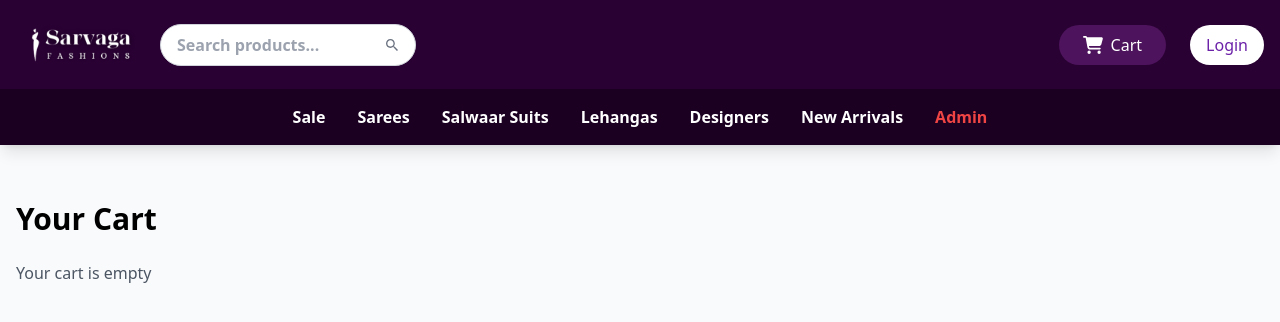
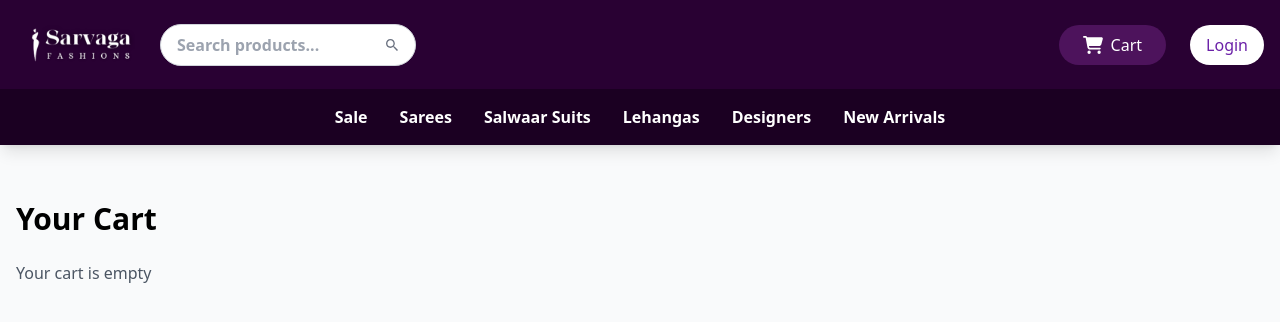
Before and after one commit to iamabhishekagarwal/sarvaga, a React (Vite) app: page /cart in a window 1280 px wide. Shown: the top 322 px of the page. Built offline with nearby package versions, Linux system fonts and the light colour scheme.

Commit message:
Admin auth

```diff
--- a/src/components/Navbar.jsx
+++ b/src/components/Navbar.jsx
@@ -1,94 +1,155 @@
-import React, { useState } from 'react';
-import Logo2 from '../assets/logo2.png';
+import React, { useState } from "react";
+import Logo2 from "../assets/logo2.png";
 import { IoMdSearch } from "react-icons/io";
 import { FaCartShopping } from "react-icons/fa6";
 import { useAuth0 } from "@auth0/auth0-react";
 
 const Navbar = () => {
   const { loginWithRedirect, logout, user, isAuthenticated } = useAuth0();
-    console.log("Current user", user);
-
-    const [isDropdownOpen, setIsDropdownOpen] = useState(false);
-
-    const handleMouseEnter = () => {
-        setIsDropdownOpen(true);
-    };
-
-    const handleMouseLeave = () => {
-        setIsDropdownOpen(false);
-    };
-
+  async function login() {
+    loginWithRedirect();
+    if (isAuthenticated) {
+      const { res } = await fetch("http://localhost:5172/admin/signin");
+      console.log(res);
+      if (res.isAdmin) {
+        setIsAdmin(true);
+      }
+    } else {
+      console.log(isAuthenticated);
+    }
+  }
+  const [isAdmin, setIsAdmin] = useState(false);
   return (
-        <div className="shadow-lg z-50 relative">
+    <div className="shadow-lg">
       <header className="bg-[#290133] text-white">
         <nav className="container mx-auto p-4 flex justify-between items-center">
           <div className="flex items-center gap-4">
             <a href="/" target="_self">
-                            <img src={Logo2} alt="Logo2" className='w-32 h-auto' />
+              <img src={Logo2} alt="Logo2" className="w-32 h-auto" />
             </a>
-                        <div className='relative hidden lg:block'>
+            <div className="relative hidden lg:block">
               <input
-                                type='text'
-                                placeholder='Search products...'
-                                className='py-2 w-64 transition-all duration-300 rounded-full border border-gray-300 px-4 text-start font-semibold focus:outline-none focus:border-purple-500'
+                type="text"
+                placeholder="Search products..."
+                className="py-2 w-64 transition-all duration-300 rounded-full border border-gray-300 px-4 text-start font-semibold focus:outline-none focus:border-purple-500"
               />
-                            <IoMdSearch className='text-gray-500 absolute top-1/2 -translate-y-1/2 right-4' />
+              <IoMdSearch className="text-gray-500 absolute top-1/2 -translate-y-1/2 right-4" />
             </div>
           </div>
           <div className="flex items-center gap-6">
-                        <button className='bg-[#4D135C] hover:bg-[#7E408D] transition-all duration-200 text-white py-2 px-6 rounded-full flex items-center gap-2'>
+            <button className="bg-[#4D135C] hover:bg-[#7E408D] transition-all duration-200 text-white py-2 px-6 rounded-full flex items-center gap-2">
               <FaCartShopping className="text-xl" />
               <span className="hidden md:inline">Cart</span>
             </button>
             {isAuthenticated ? (
               <div className="flex items-center gap-4">
-                                <img src={user.picture} alt={user.name} className="w-10 h-10 rounded-full border-2 border-white" />
+                <img
+                  src={user.picture}
+                  alt={user.name}
+                  className="w-10 h-10 rounded-full border-2 border-white"
+                />
                 <div className="text-right">
                   <h3 className="text-sm font-semibold">{user.name}</h3>
-                                    <button onClick={() => logout({ logoutParams: { returnTo: window.location.origin } })}
-                                        className="text-xs text-white hover:text-red-400">
+                  <button
+                    onClick={() =>
+                      logout({
+                        logoutParams: { returnTo: window.location.origin },
+                      })
+                    }
+                    className="text-xs text-white hover:text-red-400"
+                  >
                     Log Out
                   </button>
                 </div>
               </div>
             ) : (
-                            <button onClick={loginWithRedirect}
-                                className="bg-white text-purple-800 py-2 px-4 rounded-full transition-all duration-300 hover:bg-purple-700 hover:text-white">
+              <button
+                onClick={() => {
+                  login;
+                }}
+                className="bg-white text-purple-800 py-2 px-4 rounded-full transition-all duration-300 hover:bg-purple-700 hover:text-white"
+              >
                 Login
               </button>
             )}
           </div>
         </nav>
       </header>
-            <div className="bg-[#1B0022] relative z-50">
+      <div className="bg-[#1B0022]">
         <div className="container mx-auto">
           <ul className="flex justify-center items-center gap-8 py-4">
-                        <li><a href="/sale" target="_self" className="font-semibold text-white hover:text-purple-500">Sale</a></li>
-                        <li><a href="/sarees" target="_self" className="font-semibold text-white hover:text-purple-500">Sarees</a></li>
-                        <li><a href="/salwaar-suits" target="_self" className="font-semibold text-white hover:text-purple-500">Salwaar Suits</a></li>
-                        <li><a href="/lehangas" target="_self" className="font-semibold text-white hover:text-purple-500">Lehangas</a></li>
-                        <li><a href="/designers" target="_self" className="font-semibold text-white hover:text-purple-500">Designers</a></li>
-                        <li><a href="/newArrivals" target="_self" className="font-semibold text-white hover:text-purple-500">New Arrivals</a></li>
-                        <li
-                            className="relative group"
+            <li>
+              <a
+                href="/sale"
+                target="_self"
+                className="font-semibold text-white hover:text-purple-500"
               >
-                            <a href="/admin" target="_self" className="font-semibold text-red-500 hover:text-purple-500">Admin</a>
-                            <div className="relative">
-                                <ul
-                                    className="absolute left-0 mt-2 w-48 bg-white shadow-lg rounded-md py-2 z-50 opacity-0 group-hover:opacity-100 transition-opacity duration-300"
+                Sale
+              </a>
+            </li>
+            <li>
+              <a
+                href="/sarees"
+                target="_self"
+                className="font-semibold text-white hover:text-purple-500"
               >
-                                    <li><a href="/admin/editItems" target="_self" className="block px-4 py-2 text-gray-800 hover:bg-gray-200">Edit Items</a></li>
-                                    <li><a href="/admin/inventory" target="_self" className="block px-4 py-2 text-gray-800 hover:bg-gray-200">Inventory</a></li>
-                                    <li><a href="/admin/orders" target="_self" className="block px-4 py-2 text-gray-800 hover:bg-gray-200">Orders</a></li>
-                                    <li><a href="/admin/feedback" target="_self" className="block px-4 py-2 text-gray-800 hover:bg-gray-200">Customer Feedbacks/Complaints</a></li>
-                                </ul>
-                            </div>
+                Sarees
+              </a>
             </li>
+            <li>
+              <a
+                href="/salwaar-suits"
+                target="_self"
+                className="font-semibold text-white hover:text-purple-500"
+              >
+                Salwaar Suits
+              </a>
+            </li>
+            <li>
+              <a
+                href="/lehangas"
+                target="_self"
+                className="font-semibold text-white hover:text-purple-500"
+              >
+                Lehangas
+              </a>
+            </li>
+            <li>
+              <a
+                href="/designers"
+                target="_self"
+                className="font-semibold text-white hover:text-purple-500"
+              >
+                Designers
+              </a>
+            </li>
+            <li>
+              <a
+                href="/newArrivals"
+                target="_self"
+                className="font-semibold text-white hover:text-purple-500"
+              >
+                New Arrivals
+              </a>
+            </li>
+            {isAdmin ? (
+              <li>
+                <a
+                  href="/admin"
+                  target="_self"
+                  className="font-semibold text-red-500 hover:text-purple-500"
+                >
+                  Admin
+                </a>
+              </li>
+            ) : (
+              <></>
+            )}
           </ul>
         </div>
       </div>
     </div>
   );
-}
+};
 
 export default Navbar;
```
Lines whose indentation alone changed are shown as unchanged.
